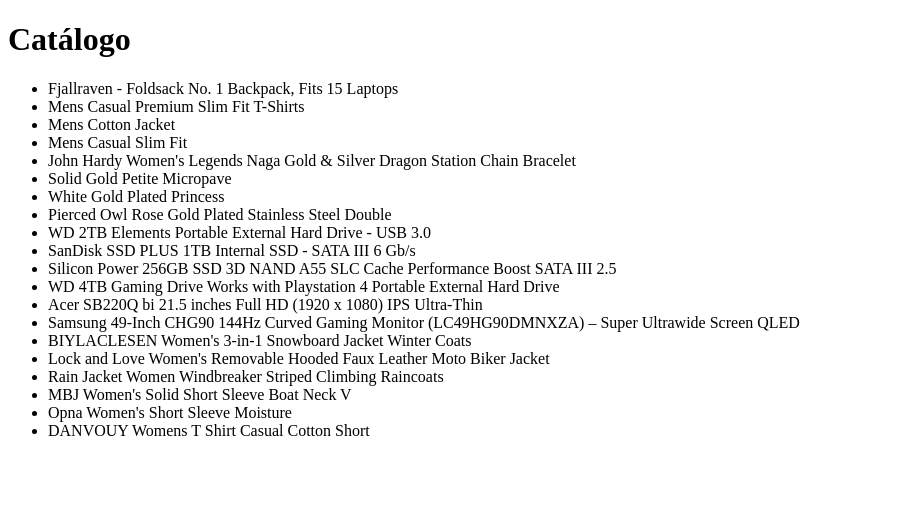
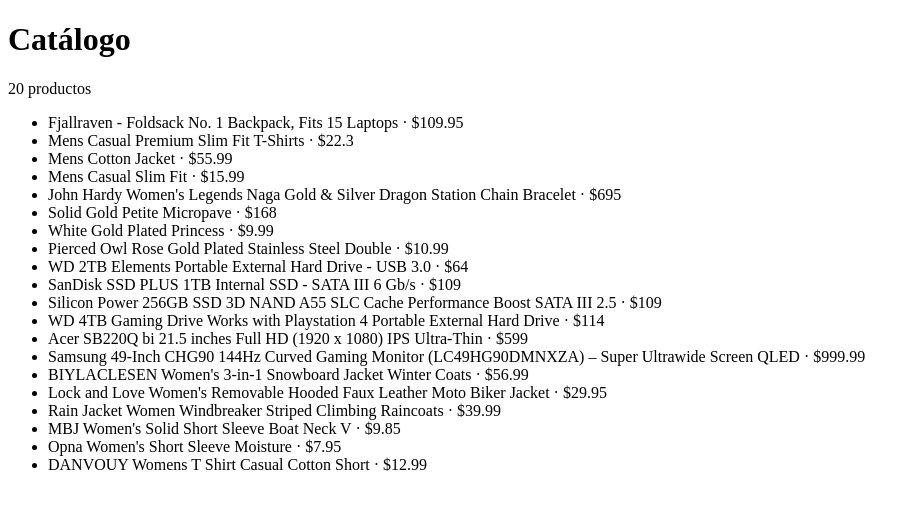
Before and after one commit to piercenovo/delosi-ecommerce, a Next.js app in the folder apps/web/: page /products in a window 1280 px wide. Shown: the top 510 px of the page, without its empty margins (0-920 px from the left). Built offline with nearby package versions, Linux system fonts and the light colour scheme; no server answers.

Commit message:
feat(products): cache catalog reads with tags and filter the catalog from the url

```diff
--- a/apps/web/src/app/products/page.tsx
+++ b/apps/web/src/app/products/page.tsx
@@ -1,24 +1,36 @@
-import { cacheLife } from 'next/cache'
+import { Suspense } from 'react'
 import { productRepository } from '@/composition-root'
+import { getCatalog } from '@/modules/products/application/get-catalog'
+import { parseCatalogQuery, type RawSearchParams } from '@/modules/products/catalog-search-params'
 
-async function getProducts() {
-  'use cache'
-  cacheLife('hours')
-
-  return productRepository.findAll()
-}
-
-export default async function ProductsPage() {
-  const products = await getProducts()
-
+// Provisional catalog view: the final UI (filters, grid, skeletons) arrives in Plan 4.
+export default function ProductsPage({ searchParams }: PageProps<'/products'>) {
   return (
     <main>
       <h1>Catálogo</h1>
-      <ul>
-        {products.map((product) => (
-          <li key={product.id}>{product.title}</li>
-        ))}
-      </ul>
+      <Suspense fallback={<p>Cargando productos…</p>}>
+        <ProductList searchParams={searchParams} />
+      </Suspense>
     </main>
   )
 }
+
+async function ProductList({ searchParams }: { searchParams: Promise<RawSearchParams> }) {
+  const catalog = await getCatalog(productRepository, parseCatalogQuery(await searchParams))
+
+  return (
+    <section aria-label="Productos">
+      <p>
+        {catalog.activeCategory ? `${catalog.activeCategory.name}: ` : ''}
+        {catalog.products.length} productos
+      </p>
+      <ul>
+        {catalog.products.map((product) => (
+          <li key={product.id}>
+            {product.title} · ${product.price}
+          </li>
+        ))}
+      </ul>
+    </section>
+  )
+}
--- a/apps/web/src/composition-root.ts
+++ b/apps/web/src/composition-root.ts
@@ -1,5 +1,8 @@
 import 'server-only'
+import { cacheLife, cacheTag } from 'next/cache'
+import type { ProductId } from '@/modules/products/domain/product'
 import type { ProductRepository } from '@/modules/products/domain/product-repository'
+import { CATALOG_CACHE_TAGS } from '@/modules/products/infrastructure/cache-tags'
 import { FallbackProductRepository } from '@/modules/products/infrastructure/fallback-product-repository'
 import { createFakeStoreClient } from '@/modules/products/infrastructure/fakestore-client'
 import { FakeStoreProductRepository } from '@/modules/products/infrastructure/fakestore-product-repository'
@@ -19,7 +22,7 @@
  * Live FakeStore first; the versioned snapshot when it is unreachable
  * (Cloudflare blocks datacenter IPs such as CI runners and Vercel).
  */
-export const productRepository: ProductRepository = new FallbackProductRepository(
+const sourceProductRepository: ProductRepository = new FallbackProductRepository(
   new FakeStoreProductRepository(
     createFakeStoreClient({ baseUrl: serverEnv.PRODUCTS_API_BASE_URL }),
     snapshot.images,
@@ -36,3 +39,33 @@
     )
   },
 )
+
+// Next.js cache layer. `'use cache'` functions must live at module level: values captured
+// from a closure become part of the cache key and must be serializable (a class instance
+// is not). Filtering, search and sort run per request on top of these cached reads.
+async function findAllCached() {
+  'use cache'
+  cacheLife('hours')
+  cacheTag(CATALOG_CACHE_TAGS.products)
+  return sourceProductRepository.findAll()
+}
+
+async function findByIdCached(id: ProductId) {
+  'use cache'
+  cacheLife('hours')
+  cacheTag(CATALOG_CACHE_TAGS.products, CATALOG_CACHE_TAGS.product(id))
+  return sourceProductRepository.findById(id)
+}
+
+async function findCategoriesCached() {
+  'use cache'
+  cacheLife('days')
+  cacheTag(CATALOG_CACHE_TAGS.categories)
+  return sourceProductRepository.findCategories()
+}
+
+export const productRepository: ProductRepository = {
+  findAll: findAllCached,
+  findById: findByIdCached,
+  findCategories: findCategoriesCached,
+}
```
Also changed, not shown: 1 other file (tests, documents, lock files or other folders).
